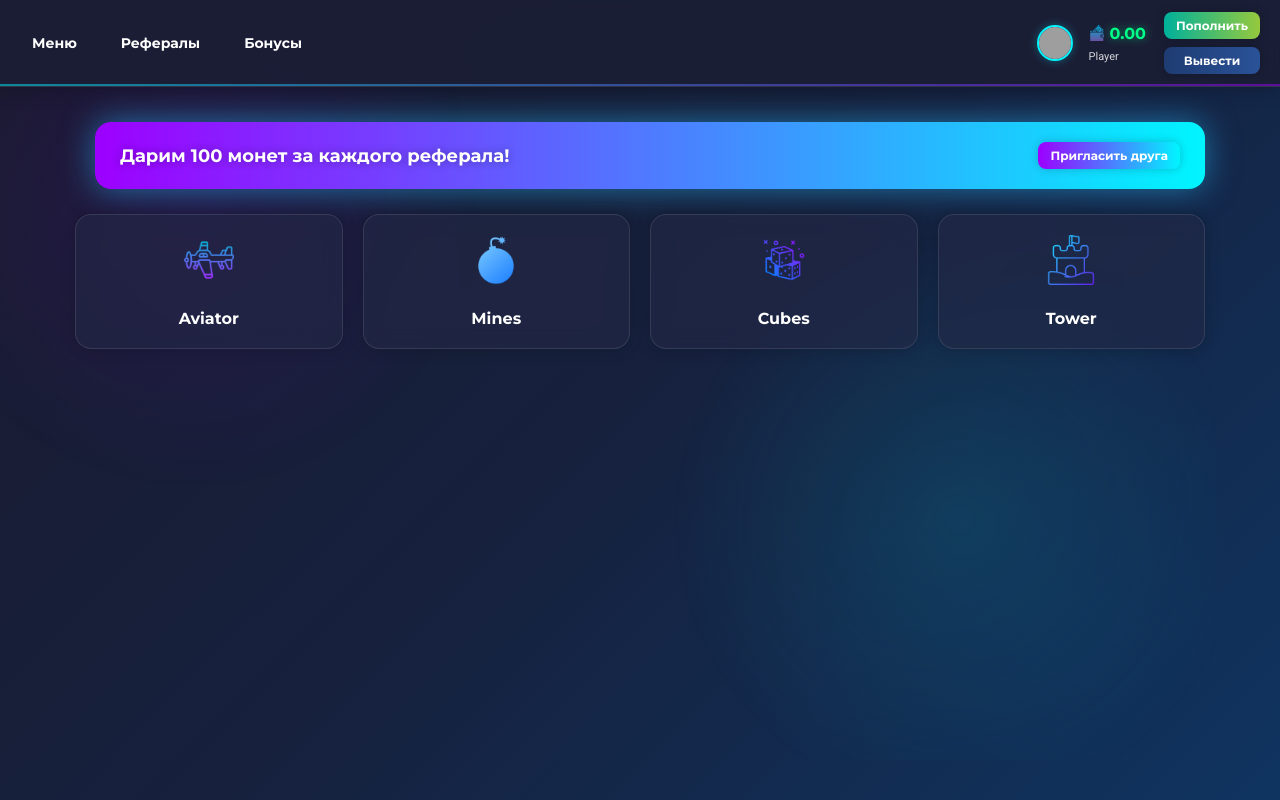
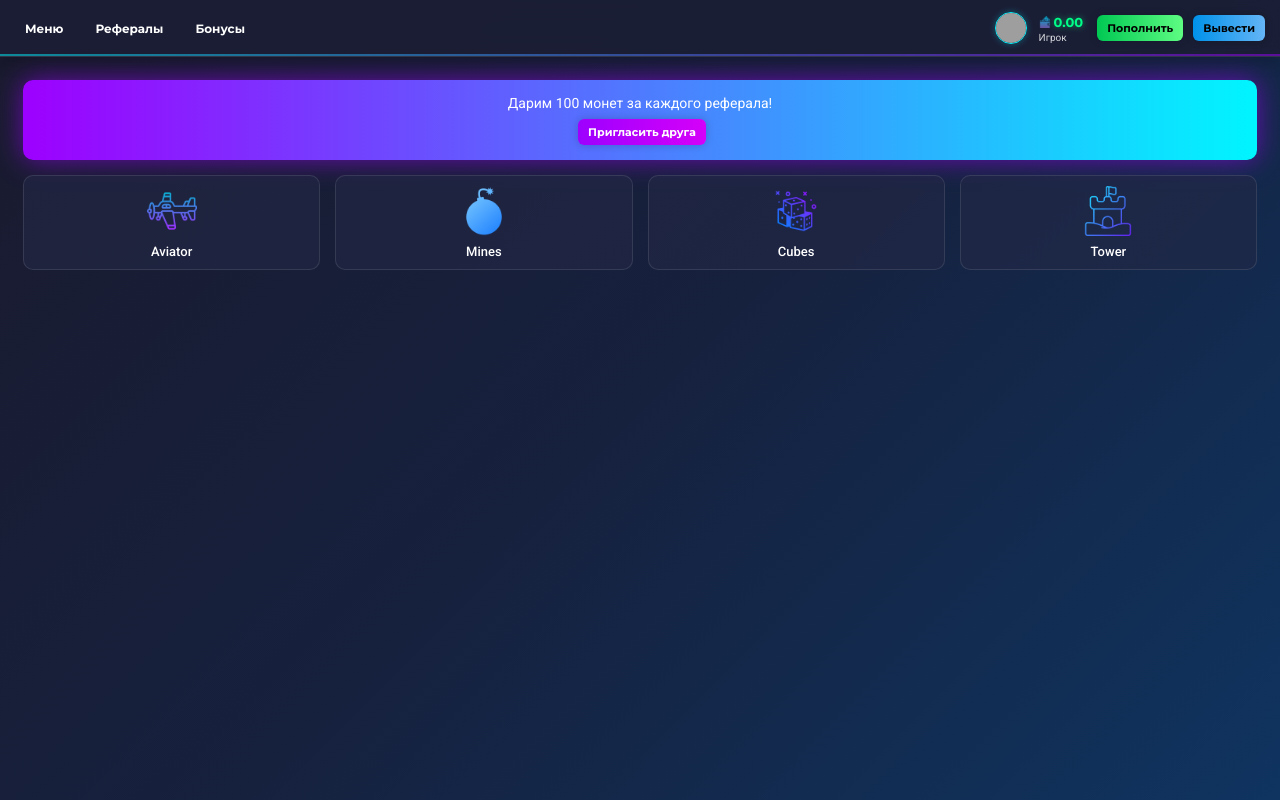
Before and after one commit to WSXvsLUCKY/caswebapp, a Flask app: page / in a window 1280 px wide. Run offline with Flask 3, Linux system fonts and the light colour scheme; grey boxes are pictures that could not be loaded.

Commit message:
Update menu.html

```diff
--- a/templates/menu.html
+++ b/templates/menu.html
@@ -2,7 +2,7 @@
 <html lang="ru">
 <head>
     <meta charset="UTF-8">
-    <meta name="viewport" content="width=device-width, initial-scale=1.0">
+    <meta name="viewport" content="width=device-width, initial-scale=1.0, maximum-scale=1.0, user-scalable=no">
     <title>🚀 RandX Game Hub</title>
     <style>
         @import url('https://fonts.googleapis.com/css2?family=Montserrat:wght@700;900&family=Roboto:wght@400;500&display=swap');
@@ -18,16 +18,22 @@
             --card-hover: rgba(45, 51, 84, 0.8);
         }
 
+        * {
+            box-sizing: border-box;
+        }
+
         body {
             margin: 0;
+            padding: 0;
             font-family: 'Roboto', sans-serif;
             background: var(--gradient-bg);
             color: white;
             min-height: 100vh;
+            overflow-x: hidden;
         }
 
         .header {
-            padding: 12px 20px;
+            padding: 10px 12px;
             background: var(--header-bg);
             display: flex;
             justify-content: space-between;
@@ -36,6 +42,7 @@
             border-bottom: 1px solid rgba(255, 255, 255, 0.1);
             box-shadow: 0 0 20px rgba(0, 0, 0, 0.3);
             position: relative;
+            width: 100%;
         }
 
         .header::after {
@@ -51,7 +58,7 @@
 
         .header .menu {
             display: flex;
-            gap: 20px;
+            gap: 8px;
             position: relative;
             z-index: 1;
         }
@@ -60,264 +67,276 @@
             cursor: pointer;
             font-family: 'Montserrat', sans-serif;
             font-weight: 500;
-            padding: 6px 12px;
-            font-size: 14px;
-            border-radius: 8px;
+            padding: 5px 8px;
+            font-size: 11px;
+            border-radius: 6px;
             transition: all 0.3s;
             position: relative;
             overflow: hidden;
-        }
-
-        .header .menu div:hover {
-            background: rgba(0, 245, 255, 0.2);
-            text-shadow: var(--text-glow);
-        }
-
-        .header .menu div::after {
-            content: '';
-            position: absolute;
-            bottom: -12px;
-            left: 0;
-            width: 0;
-            height: 2px;
-            background: var(--neon-blue);
-            transition: width 0.3s;
-            z-index: 2;
-        }
-
-        .header .menu div:hover::after {
-            width: 100%;
+            white-space: nowrap;
         }
 
         .balance {
             display: flex;
             align-items: center;
-            gap: 8px;
+            gap: 6px;
             position: relative;
             z-index: 1;
         }
 
         .user-avatar {
-            width: 32px;
-            height: 32px;
+            width: 28px;
+            height: 28px;
             border-radius: 50%;
             object-fit: cover;
-            border: 2px solid var(--neon-blue);
-            margin-right: 8px;
-            box-shadow: 0 0 8px rgba(0, 245, 255, 0.3);
+            border: 1px solid var(--neon-blue);
+            margin-right: 6px;
+            box-shadow: 0 0 6px rgba(0, 245, 255, 0.3);
         }
 
         .balance-info {
             display: flex;
             flex-direction: column;
             align-items: flex-start;
-            margin-right: 8px;
+            margin-right: 4px;
         }
 
         .balance-amount {
             font-family: 'Montserrat', sans-serif;
             font-weight: 700;
             color: #00ff88;
-            font-size: 16px;
-            text-shadow: 0 0 8px rgba(0, 255, 136, 0.5);
+            font-size: 12px;
+            text-shadow: 0 0 6px rgba(0, 255, 136, 0.5);
             display: flex;
             align-items: center;
+            white-space: nowrap;
         }
 
         .balance-amount img {
-            width: 16px;
-            height: 16px;
-            margin-right: 4px;
+            width: 12px;
+            height: 12px;
+            margin-right: 3px;
         }
 
         .username {
-            font-size: 11px;
+            font-size: 9px;
             opacity: 0.8;
-            margin-top: 7px;
+            margin-top: 2px;
+            white-space: nowrap;
+            overflow: hidden;
+            text-overflow: ellipsis;
+            max-width: 70px;
         }
 
         .btn {
-            padding: 6px 12px;
+            padding: 5px 8px;
             border: none;
-            border-radius: 8px;
+            border-radius: 6px;
             font-family: 'Montserrat', sans-serif;
             font-weight: 700;
             cursor: pointer;
             transition: all 0.3s;
-            font-size: 12px;
-            box-shadow: 0 0 10px rgba(0, 0, 0, 0.2);
+            font-size: 10px;
+            box-shadow: 0 0 8px rgba(0, 0, 0, 0.2);
+            white-space: nowrap;
+            margin-left: 4px;
+        }
+
+        .btn-success {
+            background: linear-gradient(90deg, #00c853, #5efc82);
+            color: #000;
+        }
+
+        .btn-info {
+            background: linear-gradient(90deg, #0091ea, #64b5f6);
+            color: #000;
         }
 
         .btn-primary {
-            background: linear-gradient(90deg, #9d00ff 0%, #00f5ff 100%);
+            background: linear-gradient(90deg, #9d00ff, #d500f9);
             color: white;
         }
 
-        .btn-primary:hover {
-            transform: translateY(-2px);
-            box-shadow: 0 0 20px rgba(157, 0, 255, 0.6);
-        }
-
-        .btn-success {
-            background: linear-gradient(90deg, #00b09b 0%, #96c93d 100%);
-            color: white;
-        }
-
-        .btn-success:hover {
-            transform: translateY(-2px);
-            box-shadow: 0 0 20px rgba(0, 176, 155, 0.6);
-        }
-
-        .btn-info {
-            background: linear-gradient(90deg, #1e3c72 0%, #2a5298 100%);
-            color: white;
-        }
-
-        .btn-info:hover {
-            transform: translateY(-2px);
-            box-shadow: 0 0 20px rgba(30, 60, 114, 0.6);
+        .main-content {
+            padding: 8px;
+            width: 100%;
         }
 
         .banner {
-            margin: 20px 60px 20px 80px;
+            margin: 12px;
             background: linear-gradient(90deg, #9d00ff 0%, #00f5ff 100%);
-            border-radius: 16px;
-            padding: 20px 25px;
+            border-radius: 10px;
+            padding: 12px;
             display: flex;
+            flex-direction: column;
             align-items: center;
-            justify-content: space-between;
-            box-shadow: 0 0 25px rgba(157, 0, 255, 0.4);
+            text-align: center;
+            box-shadow: 0 0 20px rgba(157, 0, 255, 0.4);
             animation: pulse 3s infinite;
         }
 
-        @keyframes pulse {
-            0% { box-shadow: 0 0 25px rgba(157, 0, 255, 0.4); }
-            50% { box-shadow: 0 0 35px rgba(0, 245, 255, 0.6); }
-            100% { box-shadow: 0 0 25px rgba(157, 0, 255, 0.4); }
-        }
-
         .banner .text {
-            font-size: 18px;
-            font-family: 'Montserrat', sans-serif;
-            font-weight: 700;
-            text-shadow: 0 0 8px rgba(0, 0, 0, 0.3);
-        }
-
-        .main-content {
-            padding: 15px;
+            font-size: 12px;
+            margin-bottom: 8px;
         }
 
         .games-grid {
             display: grid;
-            grid-template-columns: repeat(4, 1fr);
-            gap: 20px;
-            margin: 25px 60px;
+            grid-template-columns: repeat(2, 1fr);
+            gap: 12px;
+            margin: 12px;
         }
 
         .game-card {
             background: var(--card-bg);
-            border-radius: 16px;
-            padding: 20px 15px;
+            border-radius: 10px;
+            padding: 10px;
+            display: flex;
+            flex-direction: column;
+            align-items: center;
+            cursor: pointer;
+            transition: transform 0.3s, background 0.3s;
             text-align: center;
-            cursor: pointer;
-            transition: all 0.3s;
-            backdrop-filter: blur(10px);
             border: 1px solid rgba(255, 255, 255, 0.1);
-            box-shadow: 0 0 15px rgba(0, 0, 0, 0.2);
-            position: relative;
-            overflow: hidden;
         }
 
         .game-card:hover {
             background: var(--card-hover);
-            transform: translateY(-8px);
-            box-shadow: 0 12px 25px rgba(0, 0, 0, 0.4);
+            transform: translateY(-3px);
         }
 
-        .game-card::before {
-            content: '';
-            position: absolute;
-            top: -50%;
-            left: -50%;
-            width: 200%;
-            height: 200%;
-            background: linear-gradient(
-                to bottom right,
-                transparent 45%,
-                rgba(0, 245, 255, 0.3) 50%,
-                transparent 55%
-            );
-            transform: rotate(30deg);
-            opacity: 0;
-            transition: opacity 0.5s;
+        .game-card img {
+            width: 40px;
+            height: 40px;
+            object-fit: contain;
+            margin-bottom: 8px;
         }
 
-        .game-card:hover::before {
-            opacity: 1;
-            animation: shine 1.5s infinite;
+        .game-card div {
+            font-size: 12px;
+            font-weight: 500;
         }
 
-        @keyframes shine {
-            0% { transform: rotate(30deg) translate(-10%, -10%); }
-            100% { transform: rotate(30deg) translate(10%, 10%); }
+        .modal {
+            display: none;
+            position: fixed;
+            z-index: 100;
+            left: 0;
+            top: 0;
+            width: 100%;
+            height: 100%;
+            background-color: rgba(0, 0, 0, 0.7);
+            backdrop-filter: blur(5px);
+        }
+
+        .modal-content {
+            background: var(--header-bg);
+            margin: 15% auto;
+            padding: 15px;
+            border-radius: 10px;
+            width: 80%;
+            max-width: 300px;
+            border: 1px solid rgba(255, 255, 255, 0.1);
+            box-shadow: 0 0 20px rgba(0, 0, 0, 0.5);
+            position: relative;
+        }
+
+        .close {
+            color: #aaa;
+            float: right;
+            font-size: 20px;
+            font-weight: bold;
+            cursor: pointer;
+        }
+
+        .close:hover {
+            color: white;
+        }
+
+        .modal-content h3 {
+            margin-top: 0;
+            font-size: 16px;
+            text-align: center;
+        }
+
+        .modal-content input {
+            width: 100%;
+            padding: 8px;
+            margin: 10px 0;
+            border-radius: 6px;
+            border: none;
+            background: rgba(255, 255, 255, 0.1);
+            color: white;
+        }
+
+        .modal-content button {
+            width: 100%;
+            padding: 8px;
+        }
+
+        @keyframes pulse {
+            0% { box-shadow: 0 0 20px rgba(157, 0, 255, 0.4); }
+            50% { box-shadow: 0 0 30px rgba(157, 0, 255, 0.7); }
+            100% { box-shadow: 0 0 20px rgba(157, 0, 255, 0.4); }
+        }
+
+        /* Адаптивные стили для планшетов и десктопов */
+        @media (min-width: 768px) {
+            .header {
+                padding: 12px 15px;
+            }
+
+            .header .menu {
+                gap: 12px;
+            }
+
+            .header .menu div {
+                padding: 6px 10px;
+                font-size: 12px;
+            }
+
+            .user-avatar {
+                width: 32px;
+                height: 32px;
+            }
+
+            .balance-amount {
+                font-size: 13px;
+            }
+
+            .username {
+                font-size: 10px;
+                max-width: 90px;
+            }
+
+            .btn {
+                padding: 6px 10px;
+                font-size: 11px;
+            }
+
+            .banner {
+                margin: 15px;
+                padding: 15px;
+            }
+
+            .banner .text {
+                font-size: 14px;
+            }
+
+            .games-grid {
+                grid-template-columns: repeat(4, 1fr);
+                gap: 15px;
+                margin: 15px;
             }
 
             .game-card img {
                 width: 50px;
                 height: 50px;
-            object-fit: contain;
-            margin-bottom: 12px;
-            transition: all 0.3s;
-        }
-
-        .game-card:hover img {
-            transform: scale(1.1);
-            filter: drop-shadow(0 0 8px rgba(157, 0, 255, 0.7));
             }
 
             .game-card div {
-            font-family: 'Montserrat', sans-serif;
-            font-weight: 700;
-            font-size: 16px;
-            margin-top: 8px;
-            transition: all 0.3s;
+                font-size: 13px;
             }
-
-        .game-card:hover div {
-            color: var(--neon-blue);
-            text-shadow: var(--text-glow);
-        }
-
-        body::before {
-            content: '';
-            position: fixed;
-            top: 0;
-            left: 0;
-            width: 100%;
-            height: 100%;
-            background: radial-gradient(circle at 20% 30%, rgba(157, 0, 255, 0.1) 0%, transparent 25%),
-                        radial-gradient(circle at 80% 70%, rgba(0, 245, 255, 0.1) 0%, transparent 25%);
-            z-index: -1;
-            animation: float 15s infinite alternate;
-        }
-
-        @keyframes float {
-            0% { transform: translate(0, 0); }
-            50% { transform: translate(-5%, -5%); }
-            100% { transform: translate(5%, 5%); }
-        }
-
-        /* Новые стили для вертикального расположения кнопок */
-        .balance-buttons {
-            display: flex;
-            flex-direction: column;
-            gap: 8px;
-            margin-left: 10px;
-        }
-
-        .balance-container {
-            display: flex;
-            align-items: center;
         }
     </style>
 </head>
@@ -328,21 +347,17 @@
             <div>Рефералы</div>
             <div>Бонусы</div>
         </div>
-        <div class="balance-container">
         <div class="balance">
-                <img src="/static/images/avatar.png" alt="User Avatar" class="user-avatar" id="user-avatar">
+            <img src="{{ photo_url|default('/static/images/avatar.png') }}" alt="User Avatar" class="user-avatar" id="user-avatar">
             <div class="balance-info">
                 <div class="balance-amount">
-                        <img src="/static/images/wallet.png" style="width: 16px; height: 16px; margin-right: 5px;">
+                    <img src="/static/images/wallet.png">
                     <span id="balance">0.00</span>
                 </div>
-                    <div class="username" id="username">Player</div>
+                <div class="username" id="username">{{ first_name|default('Игрок') }}</div>
             </div>
-            </div>
-            <div class="balance-buttons">
             <button class="btn btn-success" onclick="showDepositModal()">Пополнить</button>
             <button class="btn btn-info" onclick="showWithdrawModal()">Вывести</button>
-            </div>
         </div>
     </div>
 
@@ -391,65 +406,38 @@
         </div>
     </div>
 
-    <style>
-        .modal {
-            display: none;
-            position: fixed;
-            z-index: 1000;
-            left: 0;
-            top: 0;
-            width: 100%;
-            height: 100%;
-            background-color: rgba(0,0,0,0.7);
-            backdrop-filter: blur(5px);
+    <script>
+        // Текущий пользователь
+        const CURRENT_USER = {
+            id: {{ user_id|default(0) }},
+            first_name: "{{ first_name|default('Игрок') }}",
+            username: "{{ username|default('') }}",
+            photo_id: "{{ photo_id|default('') }}"
+        };
+
+        // Инициализация при загрузке
+        document.addEventListener('DOMContentLoaded', async () => {
+            await loadUserData();
+            setupViewport();
+
+            if (CURRENT_USER.photo_id && !document.getElementById('user-avatar').src.includes('photo')) {
+                await loadUserPhoto();
             }
+        });
 
-        .modal-content {
-            background: var(--header-bg);
-            margin: 15% auto;
-            padding: 20px;
-            border-radius: 10px;
-            width: 300px;
-            box-shadow: 0 0 20px rgba(0, 245, 255, 0.5);
-            border: 1px solid var(--neon-blue);
+        // Настройка viewport для мобильных устройств
+        function setupViewport() {
+            const viewportMeta = document.createElement('meta');
+            viewportMeta.name = 'viewport';
+            viewportMeta.content = 'width=device-width, initial-scale=1.0, maximum-scale=1.0, user-scalable=no';
+            document.head.appendChild(viewportMeta);
+
+            // Дополнительные настройки для мобильных
+            if (/Android|webOS|iPhone|iPad|iPod|BlackBerry|IEMobile|Opera Mini/i.test(navigator.userAgent)) {
+                document.documentElement.style.overflowX = 'hidden';
+                document.body.style.overflowX = 'hidden';
             }
-
-        .modal-content h3 {
-            color: var(--neon-blue);
-            margin-top: 0;
         }
-
-        .modal-content input {
-            width: 100%;
-            padding: 10px;
-            margin: 10px 0;
-            border-radius: 5px;
-            border: none;
-            background: rgba(255,255,255,0.1);
-            color: white;
-            font-size: 16px;
-        }
-
-        .close {
-            color: #aaa;
-            float: right;
-            font-size: 28px;
-            font-weight: bold;
-            cursor: pointer;
-        }
-
-        .close:hover {
-            color: var(--neon-blue);
-        }
-    </style>
-
-    <script>
-        // Текущий пользователь (в реальном приложении получаем из Telegram)
-        const CURRENT_USER = {
-            id: 12345, // Временное значение для теста
-            username: 'telegram_user',
-            first_name: 'Player'
-        };
 
         // Загрузка данных пользователя
         async function loadUserData() {
@@ -467,117 +455,102 @@
                 const data = await response.json();
 
                 if (data.status === 'success') {
-                    document.getElementById('username').textContent = data.user.first_name;
                     document.getElementById('balance').textContent = data.user.balance.toFixed(2);
+
+                    if (!CURRENT_USER.first_name || CURRENT_USER.first_name === 'Игрок') {
+                        const displayName = data.user.first_name || 'Игрок';
+                        document.getElementById('username').textContent = displayName;
+                        CURRENT_USER.first_name = displayName;
+                    }
                 }
             } catch (error) {
                 console.error('Error loading user data:', error);
             }
         }
 
-        // Функции для модальных окон
+        // Загрузка фото профиля
+        async function loadUserPhoto() {
+            if (!CURRENT_USER.photo_id) return;
+
+            try {
+                const response = await fetch(`/api/user/photo?photo_id=${CURRENT_USER.photo_id}`);
+                const data = await response.json();
+
+                if (data.status === 'success' && data.photo_url) {
+                    document.getElementById('user-avatar').src = data.photo_url;
+                }
+            } catch (error) {
+                console.error('Error loading user photo:', error);
+            }
+        }
+
+        // Навигация по играм
+// Навигация по играм
+function launchGame(game) {
+    // Проверяем доступные игры
+    const availableGames = ['aviator', 'mines', 'cubes', 'tower'];
+    if (!availableGames.includes(game)) {
+        alert('Игра временно недоступна');
+        return;
+    }
+
+    // Создаем параметры URL
+    const params = new URLSearchParams();
+    params.append('user_id', CURRENT_USER.id);
+    params.append('first_name', CURRENT_USER.first_name);
+    if (CURRENT_USER.username) params.append('username', CURRENT_USER.username);
+    if (CURRENT_USER.photo_id) params.append('photo_id', CURRENT_USER.photo_id);
+
+    // Перенаправляем на игру с параметрами
+    window.location.href = `/${game}?${params.toString()}`;
+
+    // Для отладки
+    console.log(`Переход на игру: ${game}`, `Параметры: ${params.toString()}`);
+}
+        // Показать модальное окно пополнения
         function showDepositModal() {
             document.getElementById('depositModal').style.display = 'block';
         }
 
+        // Показать модальное окно вывода
         function showWithdrawModal() {
             document.getElementById('withdrawModal').style.display = 'block';
         }
 
-        function closeModal(id) {
-            document.getElementById(id).style.display = 'none';
-            document.getElementById(id + 'Amount').value = '';
+        // Показать модальное окно рефералов
+        function showReferralModal() {
+            alert('Реферальная система скоро будет доступна!');
         }
 
-        // Операции с балансом
-        async function deposit() {
+        // Закрыть модальное окно
+        function closeModal(modalId) {
+            document.getElementById(modalId).style.display = 'none';
+        }
+
+        // Пополнение баланса
+function deposit() {
     const amount = parseFloat(document.getElementById('depositAmount').value);
-            if (!amount || amount < 10) {
-                alert('Минимальная сумма 10');
+    if (isNaN(amount)) { // <-- Добавлена закрывающая скобка
+        alert('Введите корректную сумму');
         return;
     }
 
-            try {
-                const response = await fetch('/api/user/update_balance', {
-                    method: 'POST',
-                    headers: {
-                        'Content-Type': 'application/json',
-                    },
-                    body: JSON.stringify({
-                        user_id: CURRENT_USER.id,
-                        amount: amount
-                    })
-                });
-
-                const data = await response.json();
-
-                if (data.status === 'success') {
-                    document.getElementById('balance').textContent = data.new_balance.toFixed(2);
-                    closeModal('deposit');
-                    alert('Баланс успешно пополнен!');
-                } else {
-                    alert('Ошибка: ' + (data.message || 'Неизвестная ошибка'));
-                }
-            } catch (error) {
-                console.error('Deposit error:', error);
-                alert('Ошибка соединения с сервером');
-            }
+    alert(`Пополнение на ${amount} монет успешно!`);
+    closeModal('depositModal');
+    document.getElementById('balance').textContent = (parseFloat(document.getElementById('balance').textContent) + amount).toFixed(2);
 }
 
-        async function withdraw() {
+        // Вывод средств
+        function withdraw() {
             const amount = parseFloat(document.getElementById('withdrawAmount').value);
-            if (!amount || amount < 10) {
-                alert('Минимальная сумма 10');
+            if (isNaN(amount)) {
+                alert('Введите корректную сумму');
                 return;
             }
 
-            try {
-                const response = await fetch('/api/user/update_balance', {
-                    method: 'POST',
-                    headers: {
-                        'Content-Type': 'application/json',
-                    },
-                    body: JSON.stringify({
-                        user_id: CURRENT_USER.id,
-                        amount: -amount
-                    })
-                });
-
-                const data = await response.json();
-
-                if (data.status === 'success') {
-                    document.getElementById('balance').textContent = data.new_balance.toFixed(2);
-                    closeModal('withdraw');
-                    alert('Запрос на вывод отправлен!');
-                } else {
-                    alert('Ошибка: ' + (data.message || 'Неизвестная ошибка'));
+            alert(`Запрос на вывод ${amount} монет отправлен!`);
+            closeModal('withdrawModal');
         }
-            } catch (error) {
-                console.error('Withdraw error:', error);
-                alert('Ошибка соединения с сервером');
-            }
-        }
-
-        // Навигация по играм
-        function launchGame(game) {
-            if (game === 'aviator') {
-                window.location.href = '/aviator';
-            } else if (game === 'mines') {
-                window.location.href = '/mines';
-            } else if (game === 'cubes') {
-                window.location.href = '/cubes';
-            } else if (game === 'tower') {
-                window.location.href = '/tower';
-            }
-        }
-
-        // Вспомогательные функции
-        function showReferralModal() {
-            alert('Ваша реферальная ссылка: https://t.me/your_bot?start=ref' + CURRENT_USER.id);
-        }
-
-        // Загружаем данные при старте
-        document.addEventListener('DOMContentLoaded', loadUserData);
     </script>
 </body>
 </html>
```
Lines whose indentation alone changed are shown as unchanged.
